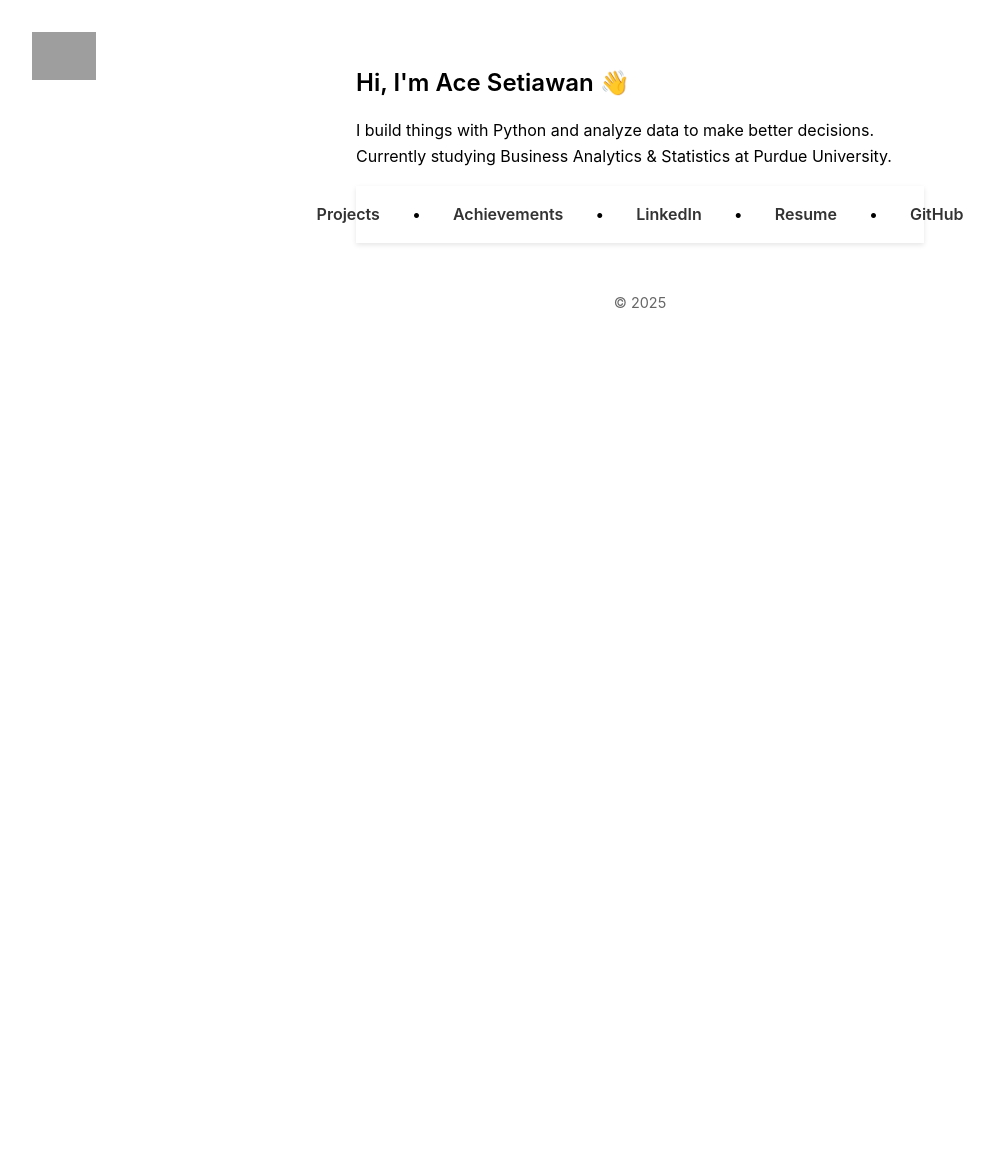
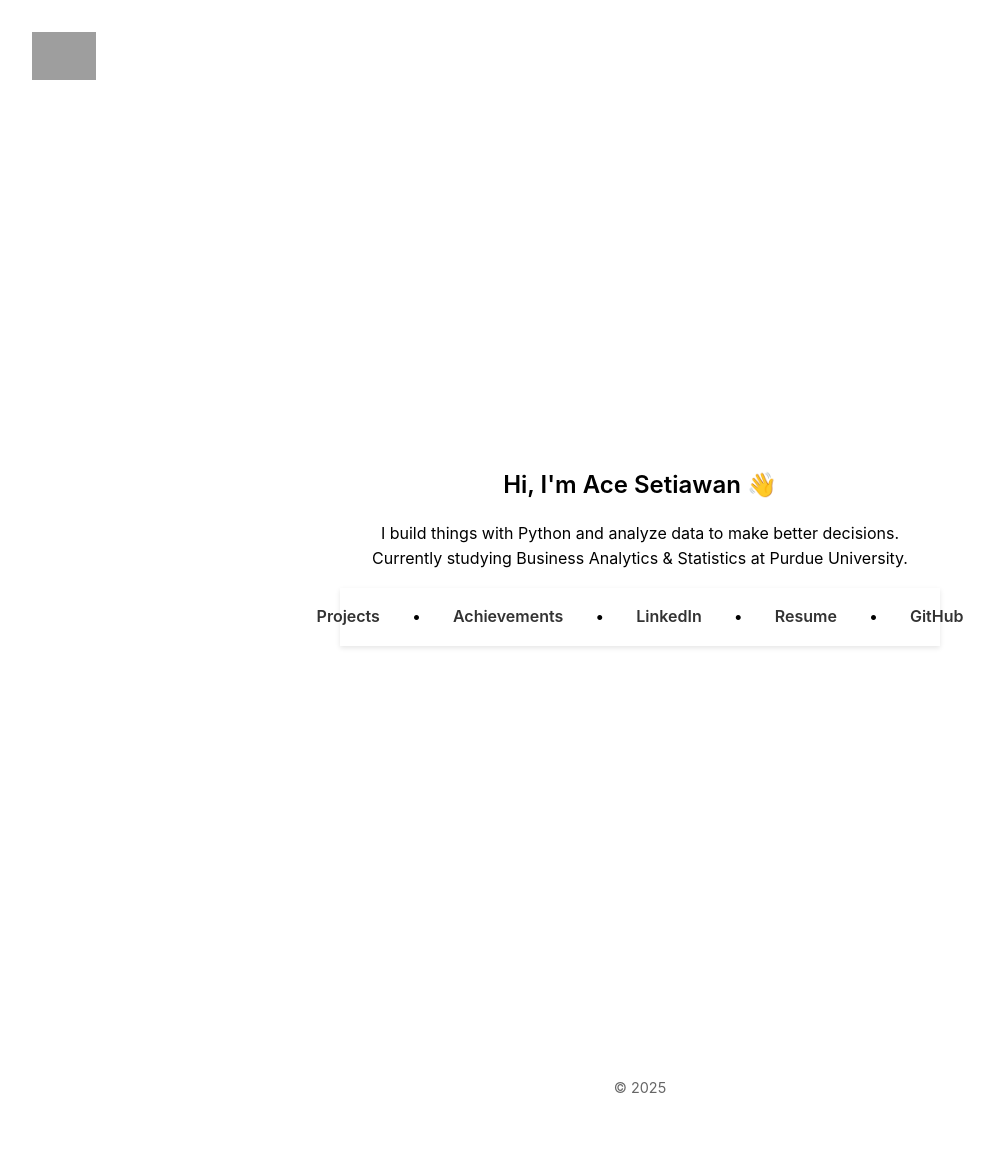
Before and after one commit to acepocalypse/acepocalypse.github.io, a Jekyll site: the page built from index.html, in a window 1280 px wide. Shown: the whole page, without its empty margins (0-994 px from the left). Built offline with Jekyll 4.4.1, drawn with Linux system fonts in a browser that asks for light colours; before the commit the page ends 900 px from its top, so only the background shows below that; grey boxes are pictures that could not be loaded.

Commit message:
Enhance layout with new center wrapper and intro styles; remove unnecessary breaks in project cards

```diff
--- a/assets/css/style.css
+++ b/assets/css/style.css
@@ -88,9 +88,25 @@
   /* Removed percentage heights */
 }
 
+
 .logo-link {
   display: inline-block;
 }
+
+.center-wrapper {
+  display: flex;
+  align-items: center;
+  justify-content: center;
+  min-height: 100vh; /* full viewport height */
+  text-align: center;
+  padding: 2rem;
+}
+
+.intro {
+  max-width: 600px;
+  line-height: 1.6;
+}
+
 
 .hero {
   text-align: center;
--- a/projects/index.html
+++ b/projects/index.html
@@ -13,8 +13,6 @@
   <a href="/assets/pdf/sc project.pdf" target="_blank">View poster</a>
 </div>
 
-<br>
-
 <div class="project-card" data-aos="fade-up" data-aos-delay="100" style="margin-bottom: 2rem;">
   <img src="/assets/images/ontheway project.png" alt="Project Screenshot" style="width: 100%; height: auto; max-height: 300px; object-fit: cover;" />
   <h3>OnTheWay: AI-powered road trip planner</h3>
@@ -23,15 +21,11 @@
   <a href="https://ontheway.streamlit.app/" target="_blank">Try it yourself!</a> • <a href="https://github.com/acepocalypse/on-the-way" target="_blank">View on GitHub</a>
 </div>
 
-<br>
-
 <div class="project-card" data-aos="fade-up" data-aos-delay="200" style="margin-bottom: 2rem;">
   <h3>Leveraging Web Scraping to Build Purdue’s Highly Prestigious Awards Historical Database</h3>
   <p>◾ Utilized web scraping methods in Python to scrape award websites of winners and their metadata. As well as implementing various APIs to check institutional connection and data standardization. Resulted in 90,000+ award records and multiple Purdue University faculty/staff awards findings,
   <br>◾ Presented to Association of American Universities (AAU) in Fall 2024, at Indiana Association for Institutional Research (INAIR) 2025 Conference, and at Association for Institutional Research 2025 National Conference.</p>
 </div>
-
-<br>
 
 <div class="project-card" data-aos="fade-up" data-aos-delay="300" style="margin-bottom: 2rem;">
   <img src="/assets/images/taps project.jpg" alt="Project Screenshot" style="width: 100%; height: auto; max-height: 300px; object-fit: cover;" />
```
